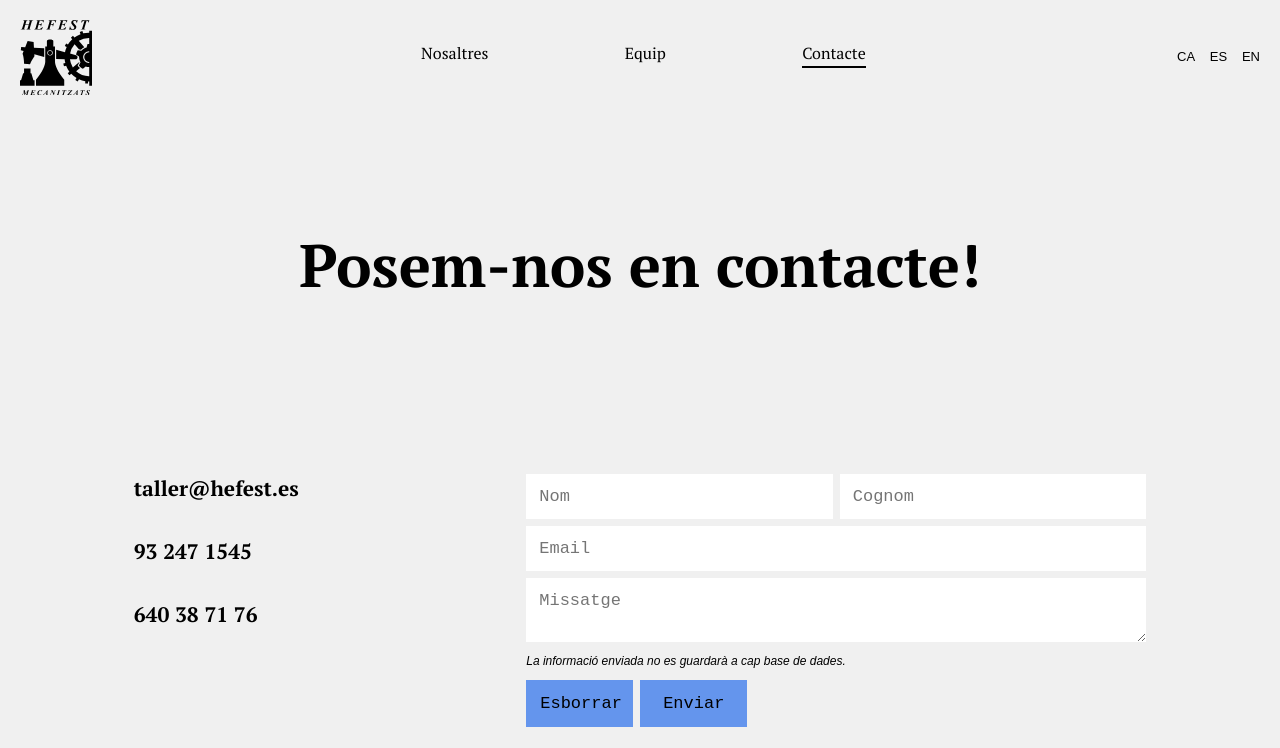
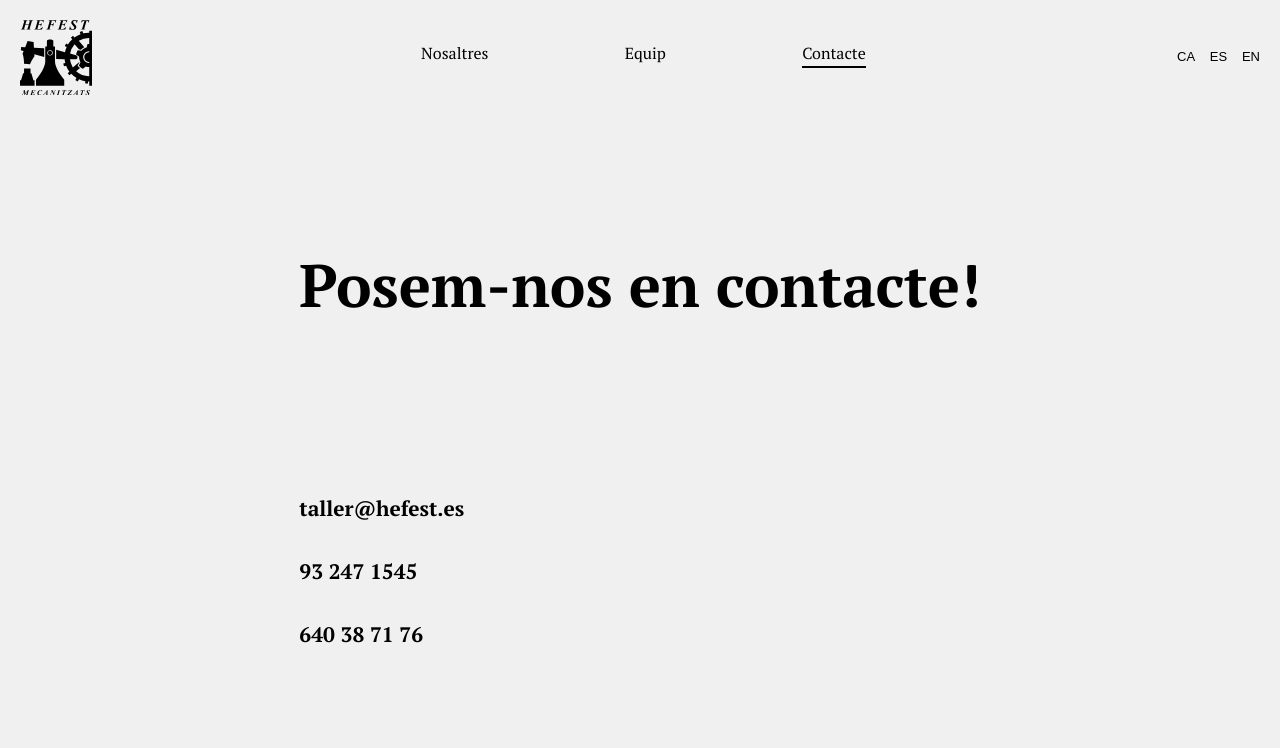
Before and after one commit to andreumartorell/hefest, a React (Vite) app: page /contact in a window 1280 px wide. Shown: the top 748 px of the page. Built offline with nearby package versions, Linux system fonts and the light colour scheme.

Commit message:
14/05 -- css, fora form, SEO

```diff
--- a/index.html
+++ b/index.html
@@ -4,8 +4,10 @@
     <meta charset="UTF-8" />
     <meta name="viewport" content="width=device-width, initial-scale=1.0" />
     <meta name="google" content="notranslate" />
+    <meta name="description" content="Som una empresa líder al sector de mecanitzats, i el nostre compromís amb la qualitat i l'eficiència es reflecteix a cada projecte que abordem.">
+    <meta name="keywords" content="mecanitzats, mecanizados, machining, sant fruitós de bages, manresa, catalunya">
     <link rel="icon" type="image" href="/src/assets/icon_c.png" />
-    <link  rel="stylesheet" href="https://cdnjs.cloudflare.com/ajax/libs/font-awesome/6.1.2/css/all.min.css" />
+    <link rel="stylesheet" href="https://cdnjs.cloudflare.com/ajax/libs/font-awesome/6.1.2/css/all.min.css" />
     <link rel="preconnect" href="https://fonts.googleapis.com">
     <link rel="preconnect" href="https://fonts.gstatic.com" crossorigin>
     <link href="https://fonts.googleapis.com/css2?family=PT+Serif:wght@400;700&display=swap" rel="stylesheet">
--- a/src/components/Form_fs.jsx
+++ /dev/null
@@ -1,24 +0,0 @@
-import './form_fs.css'
-import content from '../assets/content.json'
-
-export const Form_fs = ({input, r}) => {
-  return (
-    <form className='contact-form' action="https://formsubmit.co/c3bc726c3f861a45b84885a164e92cf3" method="POST">
-      <input type="hidden" name="_next" value={`http://127.0.0.1:5173${`${r}/thankyou`}`}/>
-      <input type="hidden" name="_subject" value="Nou correu desde hefest.com!" />
-      <div className='contact-form__cont'>
-        <input className='contact-form__input' type="text" placeholder={content.cont[input].contact.form[0]} name="Nom" required />
-        <input className='contact-form__input' type="text" placeholder={content.cont[input].contact.form[1]} name="Cognom" required />
-      </div>
-      <div className='contact-form__cont contact-form__cont--column'>
-        <input className='contact-form__input' type="email" placeholder={content.cont[input].contact.form[2]} name="Correu" required />
-        <textarea className='contact-form__input' placeholder={content.cont[input].contact.form[3]} name="Missatge" required />
-      </div>
-      <p className='contact-form__legal'>{content.cont[input].contact.legal}</p>
-      <div className='contact-form__buttons'>
-        <input className='contact-form__button' type="reset" value={content.cont[input].contact.form[4]} />
-        <button className='contact-form__button' type="submit">{content.cont[input].contact.form[5]}</button>
-      </div>
-    </form>
-  )
-}
--- a/src/components/form_fs.css
+++ /dev/null
@@ -1,72 +0,0 @@
-.contact-form {
-  width: 50%;
-  margin: 0 0 40px 0;
-  display: flex;
-  grid-gap: 7px;
-  flex-direction: column;
-}
-
-.contact-form__input {
-  border: 1px solid #c9c9c9;
-  border: none;
-  padding: 13px;
-  font-family: monospace;
-  width: 100%;
-  box-sizing: border-box;
-  font-size: 17px;
-}
-
-.contact-form__cont {
-  display: flex;
-  grid-gap: 7px;
-}
-
-.contact-form__cont--column {
-  flex-direction: column;
-}
-
-.contact-form__legal {
-  font-size: 12px;
-  margin: 5px 0;
-  font-style: italic;
-}
-
-.contact-form__buttons {
-  display: flex;
-  grid-gap: 7px;
-}
-
-.contact-form__button{
-  font-family: monospace;
-  border: none;
-  padding: 14px;
-  background: cornflowerblue;
-  width: 107px;
-  cursor: pointer;
-  font-size: 17px;
-}
-
-.contact-form__button:hover{
-  background: rgb(49 120 255);
-}
-
-@media only screen and (max-width : 700px) {
-  .contact-form {
-    width: 100%;
-  }
-}
-
-@media only screen and (max-width : 350px) {
-  .contact-form__cont {
-    flex-direction: column;
-  }
-
-  .contact-form__button{
-    width: 100%;
-  }
-
-  .contact-form__buttons{
-    flex-direction: column;
-  }
-
-}
--- a/src/pages/Contact.jsx
+++ b/src/pages/Contact.jsx
@@ -1,6 +1,4 @@
-import { Form_fs } from '../components/Form_fs'
 import '../stylesheets/contact.css'
-import content from '../assets/content.json'
 
 let arr = ['ca', 'es', 'en']
 
@@ -10,7 +8,8 @@ export const [ Contact, Contact_es, Contact_en ] = arr.map(() => {
     return (
       <>
       <div className='container'>
-      <section className="section-cont">
+      <section className="section-contact">
+        <div className='section-contact__container'>
           <h1 className='cont-h1'>{text.contact.title}</h1>
           <div className='contact-container'>
             <div className='contact-container__links'>
@@ -18,7 +17,7 @@ export const [ Contact, Contact_es, Contact_en ] = arr.map(() => {
               <a className='contact-container__link' href='tel:+34 93 247 1545'>93 247 1545</a>
               <a className='contact-container__link' href='whatsapp://send?phone=34 640 38 71 76'>640 38 71 76</a>
             </div>
-          <Form_fs input={input} r={r} />
+          </div>
         </div>
       </section>
       <section className='section-map'>
--- a/src/stylesheets/App.css
+++ b/src/stylesheets/App.css
@@ -50,8 +50,6 @@
   width: 0;
   left: 0;
   bottom: 17px;
-  -webkit-transition: 0.3s;
-  -o-transition: 0.3s;
   transition: 0.3s;
   z-index: -1;
 }
--- a/src/stylesheets/contact.css
+++ b/src/stylesheets/contact.css
@@ -1,15 +1,13 @@
 
-.section-cont {
-  margin-bottom: 50px;
+.section-contact {
+  display: flex;
+  margin-bottom: 90px;
+  justify-content: center;
 }
 .cont-h1 {
   font-size: 60px;
   margin: 125px auto 170px auto;
   text-align: center;
-}
-.contact-container {
-  display: flex;
-  justify-content: space-around;
 }
 .contact-container__link {
   font-size: 21px;
@@ -30,7 +28,7 @@
   z-index: -1;
   margin-bottom: 50px;
 }
-@media only screen and (max-width : 700px) {
+@media only screen and (max-width : 800px) {
   .cont-h1 {
     font-size: 40px;
     margin: 150px auto 100px auto;
@@ -38,6 +36,8 @@
   }
   .contact-container {
     flex-direction: column;
+    display: flex;
+    align-items: center;
   }
 }
 @media only screen and (max-width : 330px) {
```
Also changed, not shown: src/stylesheets/thankyou.css (line endings or trailing spaces). Lines whose indentation alone changed are shown as unchanged.
